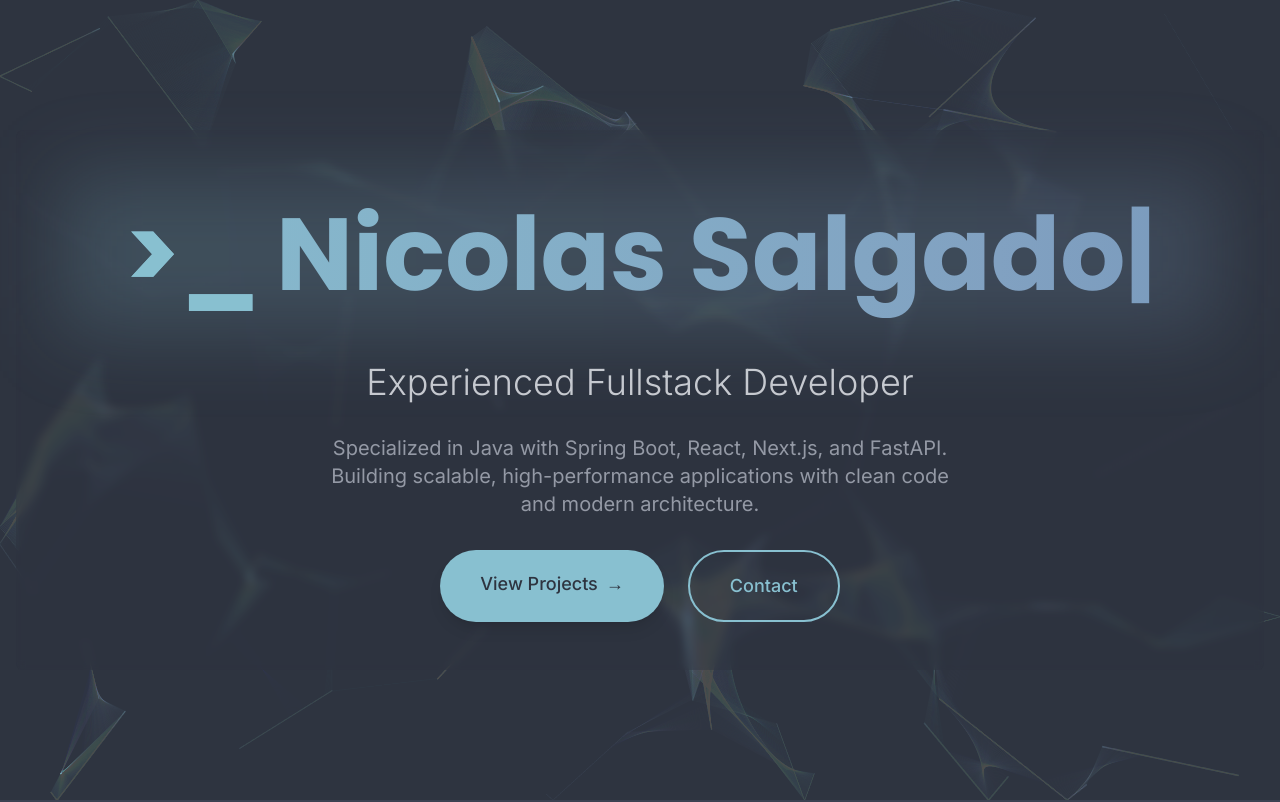
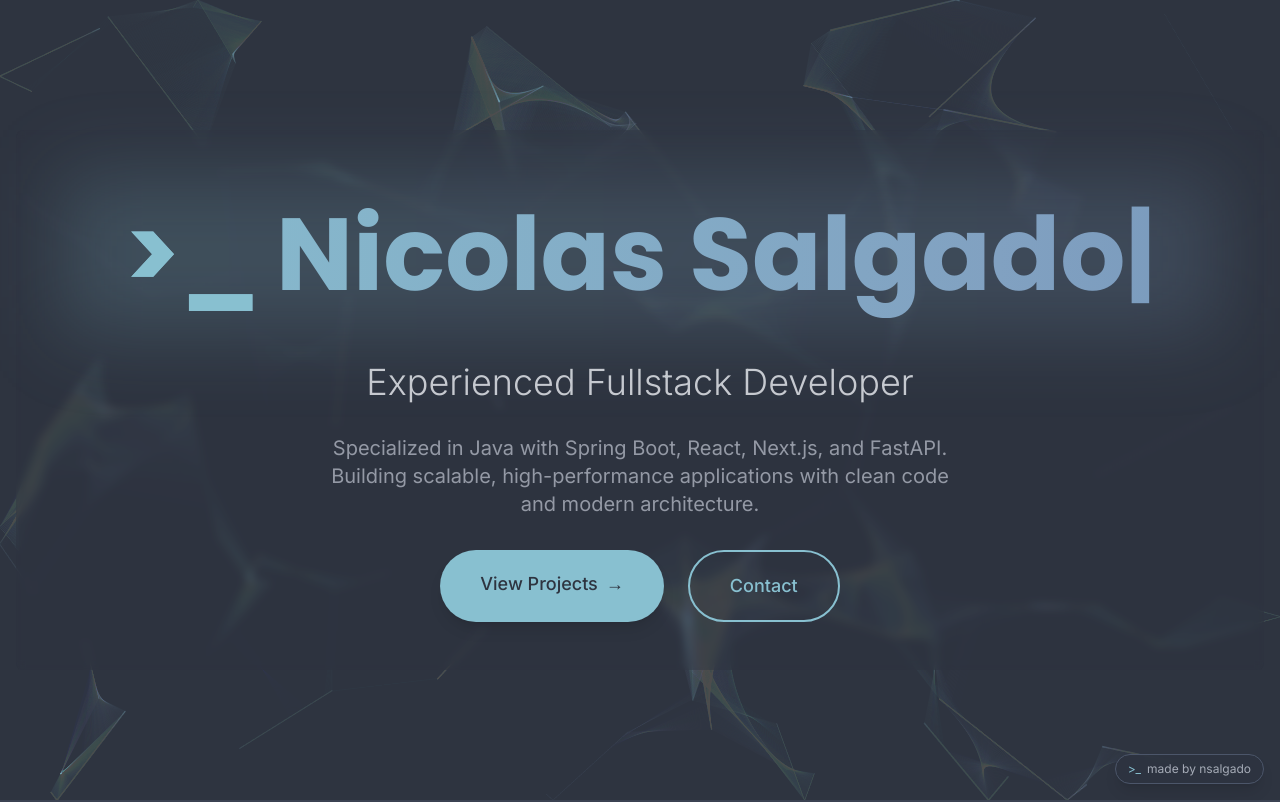
Before and after one commit to nsalgado2000/portfolio-nsalgado, a Next.js app: page / in a window 1280 px wide. Shown: the top 802 px of the page. Built offline with nearby package versions, Linux system fonts and the light colour scheme; no server answers.

Commit message:
add new basge

```diff
--- /dev/null
+++ b/src/app/components/MadeByBadge.jsx
@@ -0,0 +1,19 @@
+import Link from 'next/link';
+
+export default function MadeByBadge() {
+  return (
+    <Link
+      href="https://github.com/nsalgado2000"
+      target="_blank"
+      rel="noopener noreferrer"
+      aria-label="Made by Nicolas Salgado — view GitHub profile"
+      className="fixed bottom-4 right-4 z-50 flex items-center gap-1.5 rounded-full border border-[#4C566A] bg-[#2E3440]/80 backdrop-blur-sm px-3 py-1.5 text-xs text-[#D8DEE9]/70 shadow-lg transition-colors hover:border-[#88C0D0] hover:text-[#88C0D0]"
+      style={{ paddingBottom: 'calc(0.375rem + env(safe-area-inset-bottom))' }}
+    >
+      <span aria-hidden="true" className="text-[#88C0D0]">
+        &gt;_
+      </span>
+      made by nsalgado
+    </Link>
+  );
+}
--- a/src/app/layout.js
+++ b/src/app/layout.js
@@ -1,5 +1,6 @@
 import { Inter, Poppins } from 'next/font/google'
 import './globals.css'
+import MadeByBadge from './components/MadeByBadge'
 
 export const metadata = {
   title: 'Nicolas Salgado | Portfolio',
@@ -22,7 +23,10 @@
 export default function RootLayout({ children }) {
   return (
     <html lang="en" className={`${inter.variable} ${poppins.variable}`}>
-      <body className="bg-[#2E3440] text-gray-100">{children}</body>
+      <body className="bg-[#2E3440] text-gray-100">
+        {children}
+        <MadeByBadge />
+      </body>
     </html>
   )
 }
```
